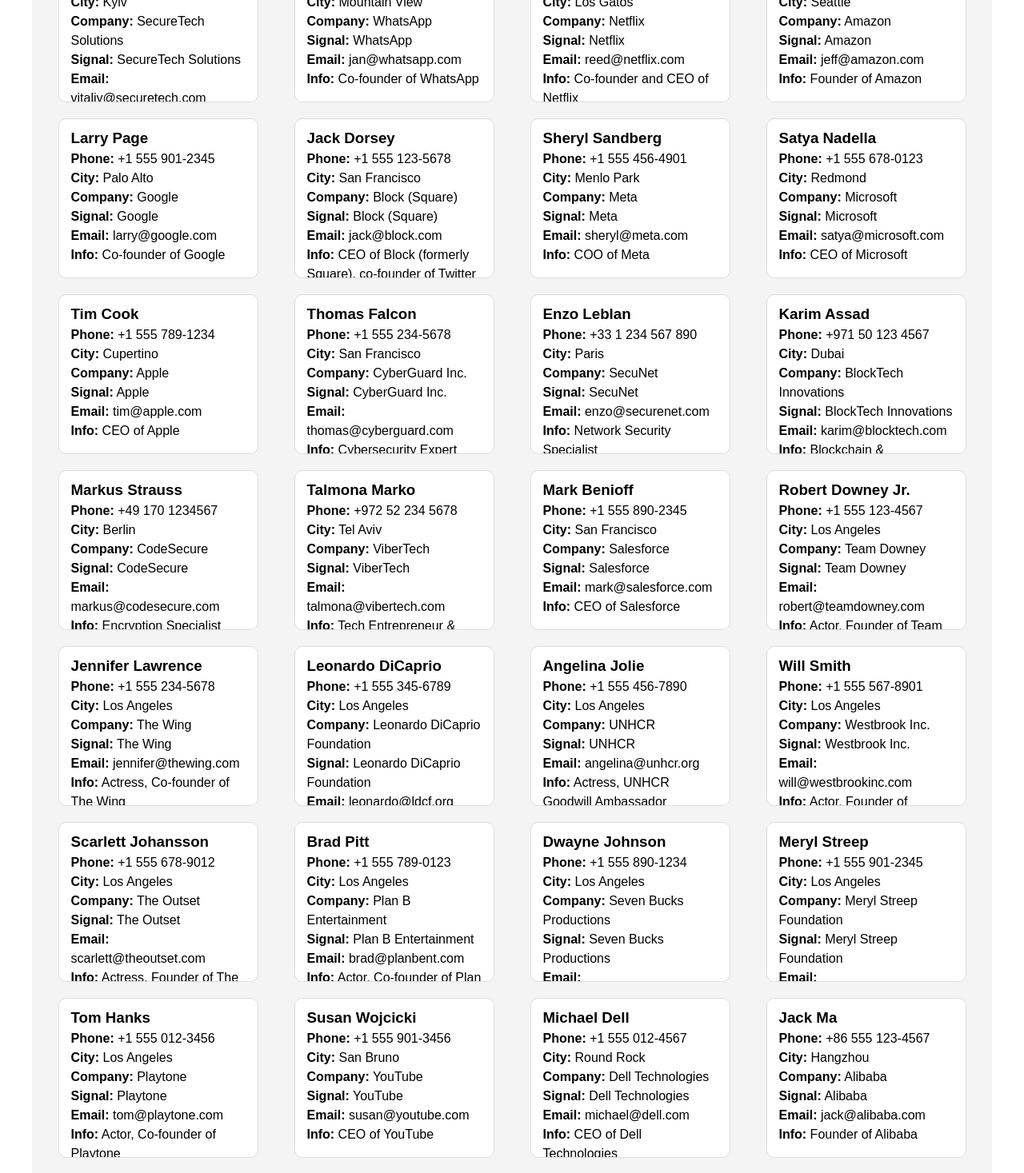
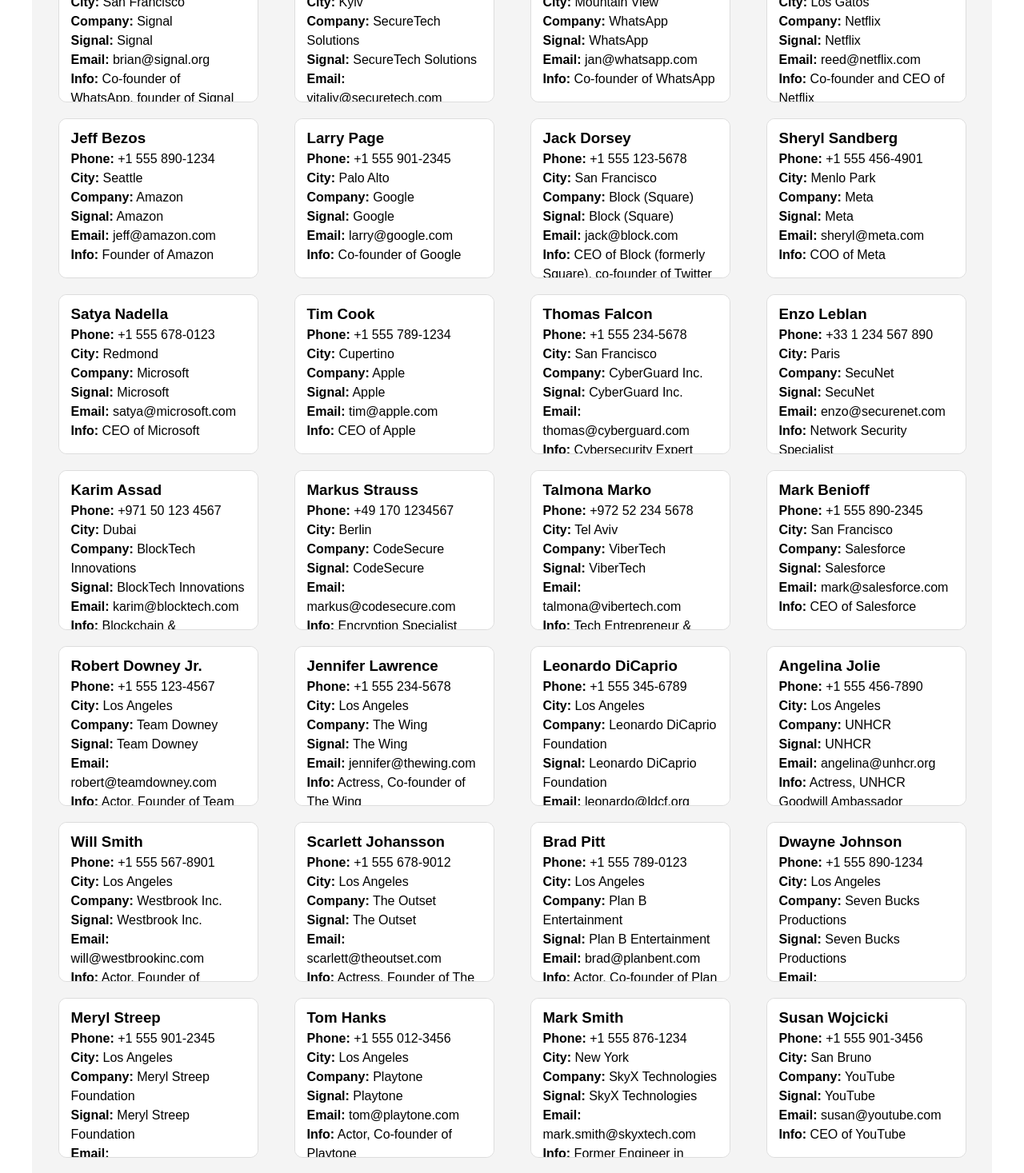
Before and after one commit to IgnatevD/goit-react-hw-08-phonebook, a React (Create React App) app: page / in a window 1280 px wide. Shown: the part 440-1907 px from the top of the page at 80% size. Built offline with nearby package versions, Linux system fonts and the light colour scheme.

Commit message:
added suspects

```diff
--- a/src/Suspects/const.js
+++ b/src/Suspects/const.js
@@ -1,5 +1,16 @@
 export const contacts = [
 	{ name: 'Mark Zuckerberg', phone: '+1 555 123-4567', city: 'Palo Alto', info: 'CEO of Meta (Facebook)', company: 'Meta', position: 'CEO',password: '123',  testimony: 'Did not see/hear anything that could be useful for the investigation.', email: 'mark@meta.com' },
+	{
+		name: 'Anna Reik',
+		phone: '+49 30 5678-9123',
+		city: 'Berlin',
+		info: 'Former Security Consultant',
+		company: 'QuantumFlow',
+		position: 'Head of Cybersecurity',
+		password: '11',
+		testimony: "Hello. At this time, I’m focused on my personal life and raising my children, so I don’t have any helpful information to offer. Sorry if that’s not what you were hoping for, but I’m not connected to what you’re investigating.",
+		email: 'anna.reik@quantumflow.com'
+	},
 	{ name: 'Elon Musk', phone: '+1 555 234-5678', city: 'Palo Alto', info: 'CEO of SpaceX, Tesla, and Neuralink', company: 'SpaceX/Tesla', position: 'CEO',password: '123',  testimony: 'Did not see/hear anything that could be useful for the investigation.', email: 'elon@spacex.com' },
 	{ name: 'Sundar Pichai', phone: '+1 555 345-6789', city: 'Mountain View', info: 'CEO of Google', company: 'Google', position: 'CEO',password: '123',  testimony: 'Did not see/hear anything that could be useful for the investigation.', email: 'sundar@google.com' },
 	{ name: 'Brian Acton', phone: '+1 555 456-7890', city: 'San Francisco', info: 'Co-founder of WhatsApp, founder of Signal', company: 'Signal', position: 'Founder',password: '123',  testimony: 'Did not see/hear anything that could be useful for the investigation.', email: 'brian@signal.org' },
@@ -88,6 +99,17 @@
 	{ name: 'Dwayne Johnson', phone: '+1 555 890-1234', city: 'Los Angeles', info: 'Actor, Founder of Seven Bucks Productions', company: 'Seven Bucks Productions', position: 'Founder',password: '123',  testimony: 'Did not see/hear anything that could be useful for the investigation.', email: 'dwayne@sevenbucks.com' },
 	{ name: 'Meryl Streep', phone: '+1 555 901-2345', city: 'Los Angeles', info: 'Actress, Founder of Meryl Streep Foundation', company: 'Meryl Streep Foundation', position: 'Founder',password: '123',  testimony: 'Did not see/hear anything that could be useful for the investigation.', email: 'meryl@merylstreepfoundation.com' },
 	{ name: 'Tom Hanks', phone: '+1 555 012-3456', city: 'Los Angeles', info: 'Actor, Co-founder of Playtone', company: 'Playtone', position: 'Co-founder',password: '123',  testimony: 'Did not see/hear anything that could be useful for the investigation.', email: 'tom@playtone.com' },
+	{
+		name: 'Mark Smith',
+		phone: '+1 555 876-1234',
+		city: 'New York',
+		info: 'Former Engineer in Drone Development',
+		company: 'SkyX Technologies',
+		position: 'Lead Engineer',
+		password: '11',
+		testimony: "Hello! I’m afraid I won’t be of much help. Right now, I’m fully focused on my family and other matters unrelated to your investigation. I hope you find the answers you need from someone else—perhaps you should ask John instead. Best of luck!",
+		email: 'mark.smith@skyxtech.com'
+	},
 	{ name: 'Susan Wojcicki', phone: '+1 555 901-3456', city: 'San Bruno', info: 'CEO of YouTube', company: 'YouTube', position: 'CEO',password: '123',  testimony: 'Did not see/hear anything that could be useful for the investigation.', email: 'susan@youtube.com' },
 	{ name: 'Michael Dell', phone: '+1 555 012-4567', city: 'Round Rock', info: 'CEO of Dell Technologies', company: 'Dell Technologies', position: 'CEO',password: '123',  testimony: 'Did not see/hear anything that could be useful for the investigation.', email: 'michael@dell.com' },
 	{ name: 'Jack Ma', phone: '+86 555 123-4567', city: 'Hangzhou', info: 'Founder of Alibaba', company: 'Alibaba', position: 'Founder',password: '123',  testimony: 'Did not see/hear anything that could be useful for the investigation.', email: 'jack@alibaba.com' },
@@ -118,6 +140,17 @@
 	{ name: "Shantanu Narayen", "phone": "+1 555 123-4567", city: "San Jose", info: "CEO of Adobe", company: "Adobe", position: "CEO",password: '123',  testimony: 'Did not see/hear anything that could be useful for the investigation.', email: "shantanu@adobe.com" },
 	{ name: "Ginni Rometty", "phone": "+1 555 234-5678", city: "Armonk", info: "Former CEO of IBM", company: "IBM", position: "Former CEO",password: '123',  testimony: 'Did not see/hear anything that could be useful for the investigation.', email: "ginni@ibm.com" },
 	{ name: "Sergey Brin", "phone": "+1 555 456-7890", city: "Palo Alto", info: "Co-founder of Google", company: "Google", position: "Co-Founder",password: '123',  testimony: 'Did not see/hear anything that could be useful for the investigation.', email: "sergey@google.com" },
+	{
+		name: 'John Hartman',
+		phone: '+61 2 9876-5432',
+		city: 'Sydney',
+		info: 'Former Senior Developer',
+		company: 'DroneShift',
+		position: 'Senior Analyst',
+		password: '11',
+		testimony: "Hi! There’s one detail that might be useful. I noticed that the witness’s email address you’re looking for might have an error. Instead of numbers, corresponding letters of the alphabet should be in place. It may seem minor, but I hope it helps you find the correct address and move forward with the investigation. Good luck!",
+		email: 'john.hartman@droneshift.com'
+	},
 	{ name: "Travis Kalanick", "phone": "+1 555 567-8901", city: "San Francisco", info: "Founder of Uber", company: "Uber", position: "Founder",password: '123',  testimony: 'Did not see/hear anything that could be useful for the investigation.', email: "travis@uber.com" },
 	{ name: "Michael Moritz", "phone": "+1 555 678-9012", city: "Palo Alto", info: "Partner at Sequoia Capital", company: "Sequoia Capital", position: "Partner",password: '123',  testimony: 'Did not see/hear anything that could be useful for the investigation.', email: "michael@sequoiacap.com" },
 	{ name: "Marissa Mayer", "phone": "+1 555 789-0123", city: "San Francisco", info: "Former CEO of Yahoo", company: "Yahoo", position: "Former CEO",password: '123',  testimony: 'Did not see/hear anything that could be useful for the investigation.', email: "marissa@lumilabs.com" },
@@ -139,9 +172,9 @@
 		email: 'harry@quantumlabs.com'
 	},
 	{ name: "Bill Gates", "phone": "+1 555 789-0123", city: "Medina", info: "Co-founder of Microsoft", company: "Microsoft", position: "Co-Founder",password: '123',  testimony: 'Did not see/hear anything that could be useful for the investigation.', email: "bill@microsoft.com" },
-	{ name: "Richard Branson", "phone": "+44 555 234-5678", city: "London", info: "Founder of Virgin Group", company: "Virgin Group", position: "Founder",password: '123',  testimony: 'Did not see/hear anything that could be useful for the investigation.', email: "richard@virgin.com" },
+	{ name: "Richard Branson", "phone": "+44 555 234-5678", city: "London", info: "Founder of Virgin Group", company: "Virgin Group", position: "Founder",password: '1234',  testimony: 'Did not see/hear anything that could be useful for the investigation.', email: "richard@virgin.com" },
 	{ name: "Biz Stone", "phone": "+1 555 567-8901", city: "San Francisco", info: "Co-founder of Twitter", company: "Twitter", position: "Co-Founder",password: '123',  testimony: 'Did not see/hear anything that could be useful for the investigation.', email: "biz@twitter.com" },
-	{ name: "Zhou Hongyi", "phone": "+86 555 678-9012", city: "Beijing", info: "Founder of Qihoo 360", company: "Qihoo 360", position: "Founder",password: '123',  testimony: 'Did not see/hear anything that could be useful for the investigation.', email: "zhou@qihoo360.com" },
+	{ name: "Zhou Hongyi", "phone": "+86 555 678-9012", city: "Beijing", info: "Founder of Qihoo 360", company: "Qihoo 360", position: "Founder",password: '1234',  testimony: 'Did not see/hear anything that could be useful for the investigation.', email: "zhou@qihoo360.com" },
 	{
 		name: 'Igor Magazinnik',
 		phone: '+1 495 123-45-67',
@@ -157,15 +190,15 @@
 	{ name: 'Indra Nooyi', phone: '+1 555 234-3456', city: 'Purchase', info: 'Former CEO of PepsiCo', company: 'PepsiCo', position: 'Former CEO',password: '123',  testimony: 'Did not see/hear anything that could be useful for the investigation.', email: 'indra@pepsico.com' },
 	{ name: 'Howard Schultz', phone: '+1 555 345-4567', city: 'Seattle', info: 'Executive Chairman of Starbucks', company: 'Starbucks', position: 'Executive Chairman',password: '123',  testimony: 'Did not see/hear anything that could be useful for the investigation.', email: 'howard@starbucks.com' },
 	{ name: 'Gina Rinehart', phone: '+61 555 456-5678', city: 'Perth', info: 'Chairman of Hancock Prospecting', company: 'Hancock Prospecting', position: 'Chairman',password: '123',  testimony: 'Did not see/hear anything that could be useful for the investigation.', email: 'gina@hancockprospecting.com.au' },
-	{ name: 'Richard Liu', phone: '+86 555 567-6789', city: 'Beijing', info: 'Founder of JD.com', company: 'JD.com', position: 'Founder',password: '123',  testimony: 'Did not see/hear anything that could be useful for the investigation.', email: 'richard@jd.com' },
+	{ name: 'Richard Liu', phone: '+86 555 567-6789', city: 'Beijing', info: 'Founder of JD.com', company: 'JD.com', position: 'Founder',password: '1234',  testimony: 'Did not see/hear anything that could be useful for the investigation.', email: 'richard@jd.com' },
 	{ name: 'Sherlock Holmes', phone: '+44 555 234-5678', city: 'London', info: 'Consulting Detective', company: 'N/A', position: 'Detective',password: '123',  testimony: 'Did not see/hear anything that could be useful for the investigation.', email: 'sherlock@bakerstreet.com' },
-	{ name: 'Hercule Poirot', phone: '+32 555 345-6789', city: 'Brussels', info: 'Private Detective', company: 'N/A', position: 'Detective',password: '123',  testimony: 'Did not see/hear anything that could be useful for the investigation.', email: 'hercule@belgium.com' },
+	{ name: 'Hercule Poirot', phone: '+32 555 345-6789', city: 'Brussels', info: 'Private Detective', company: 'N/A', position: 'Detective',password: '1234',  testimony: 'Did not see/hear anything that could be useful for the investigation.', email: 'hercule@belgium.com' },
 	{ name: 'Miss Marple', phone: '+44 555 456-7890', city: 'St. Mary Mead', info: 'Amateur Sleuth', company: 'N/A', position: 'Detective',password: '123',  testimony: 'Did not see/hear anything that could be useful for the investigation.', email: 'missmarple@village.com' },
 	{ name: 'Philip Marlowe', phone: '+1 555 567-8901', city: 'Los Angeles', info: 'Private Detective', company: 'N/A', position: 'Detective',password: '123',  testimony: 'Did not see/hear anything that could be useful for the investigation.', email: 'philip@marlowe.com' },
-	{ name: 'Sam Spade', phone: '+1 555 678-9012', city: 'San Francisco', info: 'Private Investigator', company: 'N/A', position: 'Detective',password: '123',  testimony: 'Did not see/hear anything that could be useful for the investigation.', email: 'sam@spade.com' },
+	{ name: 'Sam Spade', phone: '+1 555 678-9012', city: 'San Francisco', info: 'Private Investigator', company: 'N/A', position: 'Detective',password: '1234',  testimony: 'Did not see/hear anything that could be useful for the investigation.', email: 'sam@spade.com' },
 	{ name: 'C. Auguste Dupin', phone: '+33 555 789-0123', city: 'Paris', info: 'Private Detective', company: 'N/A', position: 'Detective',password: '123',  testimony: 'Did not see/hear anything that could be useful for the investigation.', email: 'auguste@paris.com' },
-	{ name: 'V.I. Warshawski', phone: '+1 555 890-1234', city: 'Chicago', info: 'Private Investigator', company: 'N/A', position: 'Detective',password: '123',  testimony: 'Did not see/hear anything that could be useful for the investigation.', email: 'vi@warshawski.com' },
-	{ name: 'Lisabeth Salander', phone: '+46 555 901-2345', city: 'Stockholm', info: 'Investigator', company: 'N/A', position: 'Detective',password: '123',  testimony: 'Did not see/hear anything that could be useful for the investigation.', email: 'lisabeth@salander.com' },
+	{ name: 'V.I. Warshawski', phone: '+1 555 890-1234', city: 'Chicago', info: 'Private Investigator', company: 'N/A', position: 'Detective',password: '1234',  testimony: 'Did not see/hear anything that could be useful for the investigation.', email: 'vi@warshawski.com' },
+	{ name: 'Lisabeth Salander', phone: '+46 555 901-2345', city: 'Stockholm', info: 'Investigator', company: 'N/A', position: 'Detective',password: '1234',  testimony: 'Did not see/hear anything that could be useful for the investigation.', email: 'lisabeth@salander.com' },
 	{
 		name: 'Françoise Bellanger',
 		phone: '+33 1 45 67 89 01',
@@ -185,17 +218,17 @@
 	{ name: 'LeBron James', phone: '+1 555 901-0123', city: 'Los Angeles', info: 'NBA player, Founder of SpringHill Entertainment', company: 'SpringHill Entertainment', position: 'Founder',password: '123',  testimony: 'Did not see/hear anything that could be useful for the investigation.', email: 'lebron@springhill.com' },
 	{ name: 'Tyler Perry', phone: '+1 555 012-1234', city: 'Atlanta', info: 'Founder of Tyler Perry Studios', company: 'Tyler Perry Studios', position: 'Founder',password: '123',  testimony: 'Did not see/hear anything that could be useful for the investigation.', email: 'tyler@tylerperrystudios.com' },
 	{ name: 'Shonda Rhimes', phone: '+1 555 123-2345', city: 'Los Angeles', info: 'Creator of Grey’s Anatomy, Scandal', company: 'ShondaLand', position: 'Founder',password: '123',  testimony: 'Did not see/hear anything that could be useful for the investigation.', email: 'shonda@shondaland.com' },
-	{ name: 'Drake', phone: '+1 555 234-3456', city: 'Los Angeles', info: 'Musician, Founder of OVO Sound', company: 'OVO Sound', position: 'Founder',password: '123',  testimony: 'Did not see/hear anything that could be useful for the investigation.', email: 'drake@ovosound.com' },
-	{ name: 'Jay-Z', phone: '+1 555 345-4567', city: 'New York', info: 'Rapper, Founder of Roc Nation', company: 'Roc Nation', position: 'Founder',password: '123',  testimony: 'Did not see/hear anything that could be useful for the investigation.', email: 'jayz@rocnation.com' },
+	{ name: 'Drake', phone: '+1 555 234-3456', city: 'Los Angeles', info: 'Musician, Founder of OVO Sound', company: 'OVO Sound', position: 'Founder',password: '1234',  testimony: 'Did not see/hear anything that could be useful for the investigation.', email: 'drake@ovosound.com' },
+	{ name: 'Jay-Z', phone: '+1 555 345-4567', city: 'New York', info: 'Rapper, Founder of Roc Nation', company: 'Roc Nation', position: 'Founder',password: '1234',  testimony: 'Did not see/hear anything that could be useful for the investigation.', email: 'jayz@rocnation.com' },
 	{ name: 'Taylor Swift', phone: '+1 555 456-5678', city: 'New York', info: 'Musician, Founder of Taylor Swift Productions', company: 'Taylor Swift Productions', position: 'Founder',password: '123',  testimony: 'Did not see/hear anything that could be useful for the investigation.', email: 'taylor@taylorswift.com' },
 	{ name: 'Lionel Messi', phone: '+1 555 123-4567', city: 'Miami', info: 'Professional Footballer, Inter Miami CF', company: 'Inter Miami CF', position: 'Forward',password: '123',  testimony: 'Did not see/hear anything that could be useful for the investigation.', email: 'messi@intermiami.com' },
 	{ name: 'Cristiano Ronaldo', phone: '+1 555 234-5678', city: 'Riyadh', info: 'Professional Footballer, Al Nassr FC', company: 'Al Nassr FC', position: 'Forward',password: '123',  testimony: 'Did not see/hear anything that could be useful for the investigation.', email: 'ronaldo@alnassr.com' },
 	{ name: 'Serena Williams', phone: '+1 555 456-7890', city: 'Palm Beach Gardens', info: 'Professional Tennis Player, Founder of Serena Ventures', company: 'Serena Ventures', position: 'Founder',password: '123',  testimony: 'Did not see/hear anything that could be useful for the investigation.', email: 'serena@serenaventures.com' },
 	{ name: 'Tom Brady', phone: '+1 555 567-8901', city: 'Miami', info: 'Professional Football Player, Founder of TB12', company: 'TB12', position: 'Founder',password: '123',  testimony: 'Did not see/hear anything that could be useful for the investigation.', email: 'tom@tb12.com' },
-	{ name: 'Michael Jordan', phone: '+1 555 678-9012', city: 'Charlotte', info: 'Former NBA Player, Owner of Charlotte Hornets', company: 'Charlotte Hornets', position: 'Owner',password: '123',  testimony: 'Did not see/hear anything that could be useful for the investigation.', email: 'michael@hornets.com' },
-	{ name: 'Usain Bolt', phone: '+1 555 789-0123', city: 'Kingston', info: 'Retired Olympic Sprinter, Founder of Bolt Mobility', company: 'Bolt Mobility', position: 'Founder',password: '123',  testimony: 'Did not see/hear anything that could be useful for the investigation.', email: 'usain@bolt.com' },
+	{ name: 'Michael Jordan', phone: '+1 555 678-9012', city: 'Charlotte', info: 'Former NBA Player, Owner of Charlotte Hornets', company: 'Charlotte Hornets', position: 'Owner',password: '1234',  testimony: 'Did not see/hear anything that could be useful for the investigation.', email: 'michael@hornets.com' },
+	{ name: 'Usain Bolt', phone: '+1 555 789-0123', city: 'Kingston', info: 'Retired Olympic Sprinter, Founder of Bolt Mobility', company: 'Bolt Mobility', position: 'Founder',password: '1234',  testimony: 'Did not see/hear anything that could be useful for the investigation.', email: 'usain@bolt.com' },
 	{ name: 'Kobe Bryant', phone: '+1 555 890-1234', city: 'Los Angeles', info: 'Former NBA Player, Founder of Granity Studios', company: 'Granity Studios', position: 'Founder',password: '123',  testimony: 'Did not see/hear anything that could be useful for the investigation.', email: 'kobe@granity.com' },
-	{ name: 'Roger Federer', phone: '+1 555 901-2345', city: 'Basel', info: 'Professional Tennis Player, Founder of RF Foundation', company: 'RF Foundation', position: 'Founder',password: '123',  testimony: 'Did not see/hear anything that could be useful for the investigation.', email: 'roger@rffoundation.com' },
+	{ name: 'Roger Federer', phone: '+1 555 901-2345', city: 'Basel', info: 'Professional Tennis Player, Founder of RF Foundation', company: 'RF Foundation', position: 'Founder',password: '1234',  testimony: 'Did not see/hear anything that could be useful for the investigation.', email: 'roger@rffoundation.com' },
 	{ name: 'Venus Williams', phone: '+1 555 012-3456', city: 'Palm Beach Gardens', info: 'Professional Tennis Player, Founder of V Starr Interiors', company: 'V Starr Interiors', position: 'Founder',password: '123',  testimony: 'Did not see/hear anything that could be useful for the investigation.', email: 'venus@vstarrinteriors.com' },
 	{ name: 'Larry Fink', phone: '+1 555 123-4567', city: 'New York', info: 'CEO of BlackRock', company: 'BlackRock', position: 'CEO',password: '123',  testimony: 'Did not see/hear anything that could be useful for the investigation.', email: 'larry@blackrock.com' },
 	{
@@ -209,13 +242,13 @@
 		testimony: "The project you're referring to is indeed interesting, but I do not have access to the password. I can only share my knowledge related to data optimization and algorithms for processing them. Unfortunately, further information related to the case is beyond my reach.",
 		email: 'sophie@deepmind.com'
 	},
-	{ name: 'Jack Welch', phone: '+1 555 234-5678', city: 'Fairfield', info: 'Former CEO of General Electric', company: 'General Electric', position: 'Former CEO',password: '123',  testimony: 'Did not see/hear anything that could be useful for the investigation.', email: 'jack@ge.com' },
+	{ name: 'Jack Welch', phone: '+1 555 234-5678', city: 'Fairfield', info: 'Former CEO of General Electric', company: 'General Electric', position: 'Former CEO',password: '1234',  testimony: 'Did not see/hear anything that could be useful for the investigation.', email: 'jack@ge.com' },
 	{ name: 'Warren Buffett', phone: '+1 555 345-6789', city: 'Omaha', info: 'CEO of Berkshire Hathaway', company: 'Berkshire Hathaway', position: 'CEO',password: '123',  testimony: 'Did not see/hear anything that could be useful for the investigation.', email: 'warren@berkshire.com' },
-	{ name: 'Magnus Carlsen', phone: '+47 555 234-5678', city: 'Oslo', info: 'World Chess Champion', company: 'N/A', position: 'Champion',password: '123',  testimony: 'Did not see/hear anything that could be useful for the investigation.', email: 'magnus@chess.com' },
+	{ name: 'Magnus Carlsen', phone: '+47 555 234-5678', city: 'Oslo', info: 'World Chess Champion', company: 'N/A', position: 'Champion',password: '1234',  testimony: 'Did not see/hear anything that could be useful for the investigation.', email: 'magnus@chess.com' },
 	{ name: 'Bobby Fischer', phone: '+1 555 345-6789', city: 'Reykjavik', info: 'World Chess Champion', company: 'N/A', position: 'Champion',password: '123',  testimony: 'Did not see/hear anything that could be useful for the investigation.', email: 'bobby@chess.com' },
 	{ name: 'Hikaru Nakamura', phone: '+1 555 678-9012', city: 'New York', info: 'Top Chess Grandmaster', company: 'N/A', position: 'Grandmaster',password: '123',  testimony: 'Did not see/hear anything that could be useful for the investigation.', email: 'hikaru@chess.com' },
 	{ name: 'Viswanathan Anand', phone: '+91 555 789-0123', city: 'Chennai', info: 'Former World Chess Champion', company: 'N/A', position: 'Former Champion',password: '123',  testimony: 'Did not see/hear anything that could be useful for the investigation.', email: 'vishy@chess.com' },
-	{ name: 'Mikhail Tal', phone: '+7 555 890-1234', city: 'Riga', info: 'Former World Chess Champion', company: 'N/A', position: 'Former Champion',password: '123',  testimony: 'Did not see/hear anything that could be useful for the investigation.', email: 'mikhail@chess.com' },
+	{ name: 'Mikhail Tal', phone: '+7 555 890-1234', city: 'Riga', info: 'Former World Chess Champion', company: 'N/A', position: 'Former Champion',password: '1234',  testimony: 'Did not see/hear anything that could be useful for the investigation.', email: 'mikhail@chess.com' },
 	{ name: 'Jose Raul Capablanca', phone: '+53 555 901-2345', city: 'Havana', info: 'Former World Chess Champion', company: 'N/A', position: 'Former Champion',password: '123',  testimony: 'Did not see/hear anything that could be useful for the investigation.', email: 'capablanca@chess.com' },
-	{ name: 'Viktor Korchnoi', phone: '+7 555 012-3456', city: 'Zurich', info: 'Top Chess Grandmaster', company: 'N/A', position: 'Grandmaster', password: '123', testimony: 'Did not see/hear anything that could be useful for the investigation.',  email: 'viktor@chess.com' },
+	{ name: 'Viktor Korchnoi', phone: '+7 555 012-3456', city: 'Zurich', info: 'Top Chess Grandmaster', company: 'N/A', position: 'Grandmaster', password: '1234', testimony: 'Did not see/hear anything that could be useful for the investigation.',  email: 'viktor@chess.com' },
 ];
```
Also changed, not shown: 11 other files (tests, documents, lock files or other folders).
